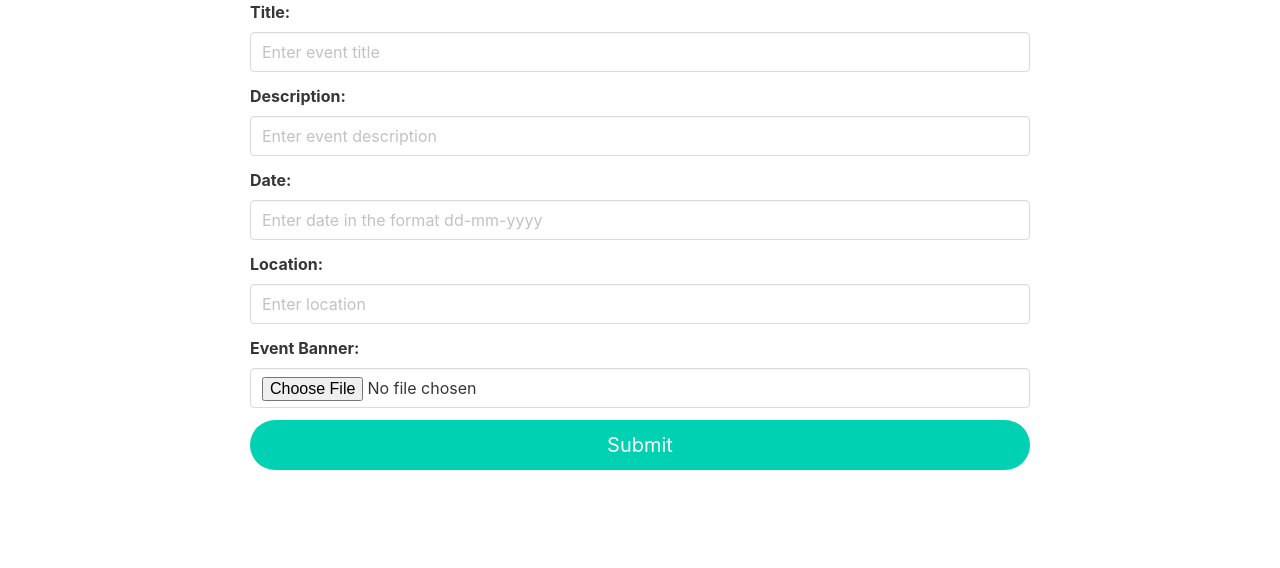
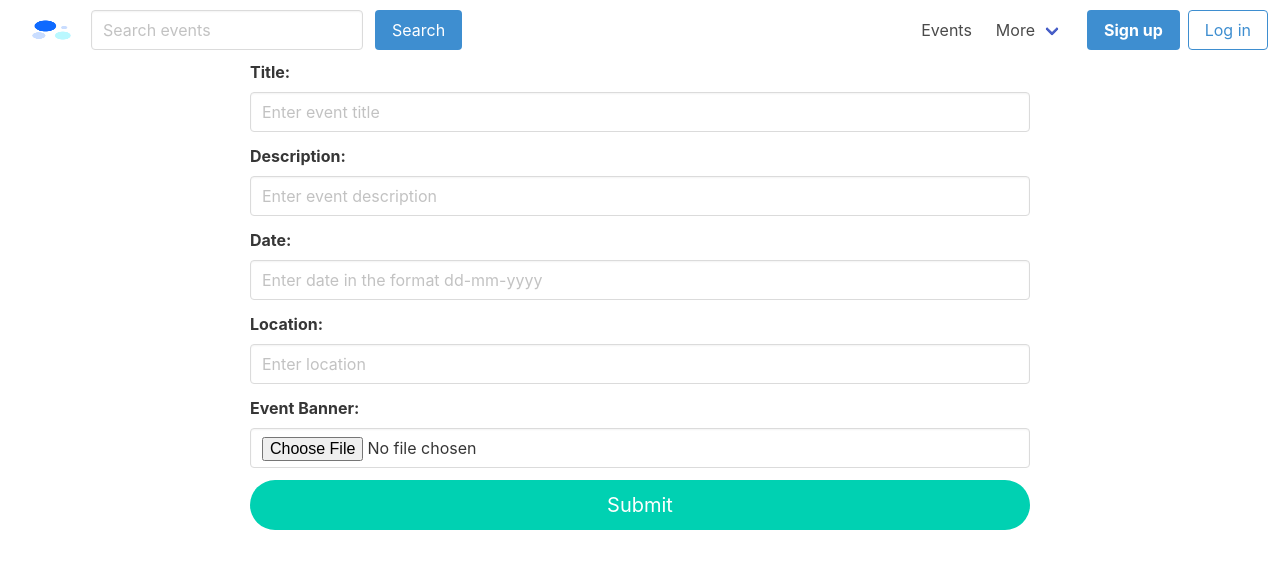
Before and after one commit to wendycodeworks/tavata, a React (Create React App) app: page /new in a window 1280 px wide. Shown: the top 568 px of the page. Built offline with nearby package versions, Linux system fonts and the light colour scheme.

Commit message:
change navbar to app.js

```diff
--- a/src/App.js
+++ b/src/App.js
@@ -1,6 +1,7 @@
 import React, {Component} from 'react';
 import HomePage from "./pages/HomePage.js";
 import AddEvent from "./pages/Event/AddEvent.js"
+import NavBar from './pages/components/NavBar';
 import {BrowserRouter, Route} from "react-router-dom"
 import Login from "./pages/User/Login.js"
 
@@ -8,6 +9,7 @@ class App extends Component {
   render(){
     return(
       <div>
+        <NavBar />
         <BrowserRouter>
         <div>
             <Route exact path="/" component={HomePage} />
--- a/src/pages/HomePage.js
+++ b/src/pages/HomePage.js
@@ -1,7 +1,6 @@
 import React, {Component} from 'react';
 import AddEvent from './Event/AddEvent';
 import BrowseButton from './components/BrowseButton'
-import NavBar from './components/NavBar';
 import 'bulma';
 
 
@@ -9,7 +8,6 @@ class HomePage extends Component {
     render() {
     return (
         <>
-        <NavBar />
         <div>
         <section class="hero is-fullheight">
                 <div class="hero-body is-medium">
```
